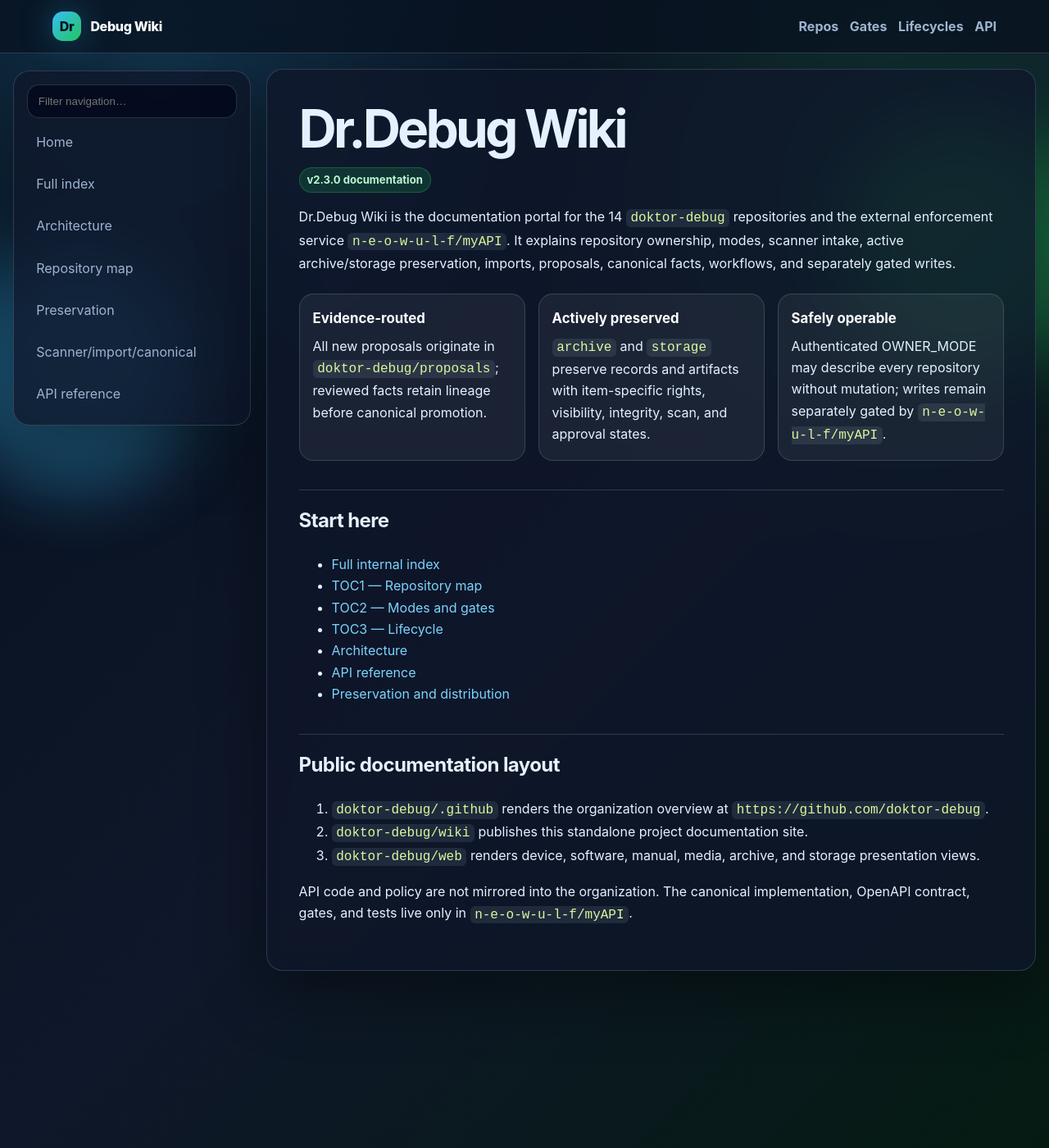
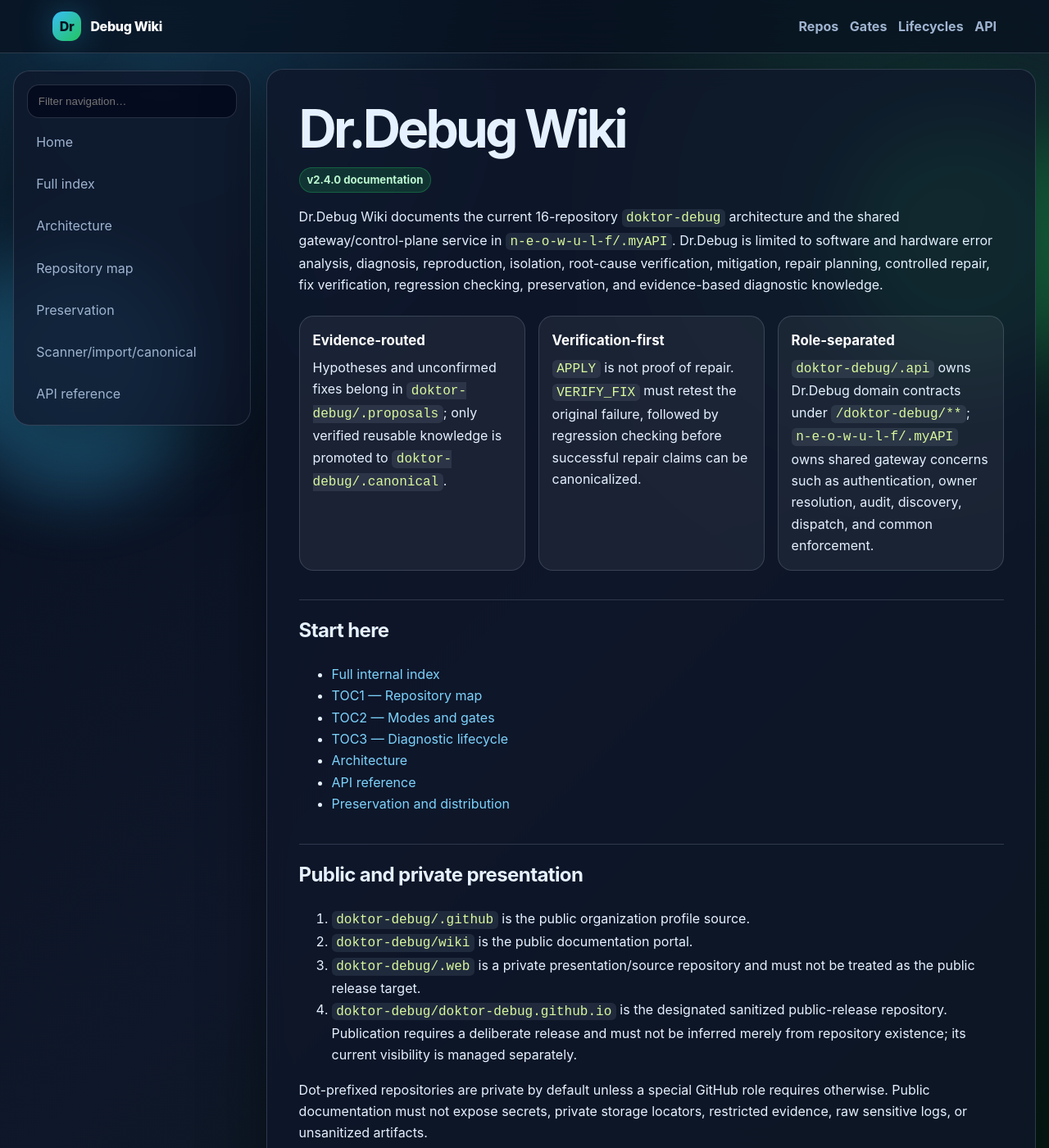
Before and after one commit to doktor-debug/wiki, a Jekyll site: the page built from index.md, in a window 1280 px wide and 1400 px high. Shown: the whole window at 82% size. Built offline with Jekyll 4.4.1, drawn with Linux system fonts in a browser that asks for light colours.

Commit message:
docs: reconcile wiki home with v2.4 architecture

```diff
--- a/index.md
+++ b/index.md
@@ -1,20 +1,20 @@
 ---
 layout: default
 title: "Dr.Debug Wiki"
-description: "Evidence-routed debugging knowledge, active preservation, and controlled repository operations."
+description: "Evidence-routed debugging knowledge, controlled repair, and repository governance."
 permalink: /
 ---
 
 # Dr.Debug Wiki
 
-<span class="badge">v2.3.0 documentation</span>
+<span class="badge">v2.4.0 documentation</span>
 
-Dr.Debug Wiki is the documentation portal for the 14 `doktor-debug` repositories and the external enforcement service `n-e-o-w-u-l-f/myAPI`. It explains repository ownership, modes, scanner intake, active archive/storage preservation, imports, proposals, canonical facts, workflows, and separately gated writes.
+Dr.Debug Wiki documents the current 16-repository `doktor-debug` architecture and the shared gateway/control-plane service in `n-e-o-w-u-l-f/.myAPI`. Dr.Debug is limited to software and hardware error analysis, diagnosis, reproduction, isolation, root-cause verification, mitigation, repair planning, controlled repair, fix verification, regression checking, preservation, and evidence-based diagnostic knowledge.
 
 <div class="hero-grid">
-  <div class="tile"><strong>Evidence-routed</strong>All new proposals originate in <code>doktor-debug/proposals</code>; reviewed facts retain lineage before canonical promotion.</div>
-  <div class="tile"><strong>Actively preserved</strong><code>archive</code> and <code>storage</code> preserve records and artifacts with item-specific rights, visibility, integrity, scan, and approval states.</div>
-  <div class="tile"><strong>Safely operable</strong>Authenticated OWNER_MODE may describe every repository without mutation; writes remain separately gated by <code>n-e-o-w-u-l-f/myAPI</code>.</div>
+  <div class="tile"><strong>Evidence-routed</strong>Hypotheses and unconfirmed fixes belong in <code>doktor-debug/.proposals</code>; only verified reusable knowledge is promoted to <code>doktor-debug/.canonical</code>.</div>
+  <div class="tile"><strong>Verification-first</strong><code>APPLY</code> is not proof of repair. <code>VERIFY_FIX</code> must retest the original failure, followed by regression checking before successful repair claims can be canonicalized.</div>
+  <div class="tile"><strong>Role-separated</strong><code>doktor-debug/.api</code> owns Dr.Debug domain contracts under <code>/doktor-debug/**</code>; <code>n-e-o-w-u-l-f/.myAPI</code> owns shared gateway concerns such as authentication, owner resolution, audit, discovery, dispatch, and common enforcement.</div>
 </div>
 
 ## Start here
@@ -22,15 +22,16 @@ Dr.Debug Wiki is the documentation portal for the 14 `doktor-debug` repositories
 - [Full internal index](./.INDEX.md)
 - [TOC1 — Repository map](./TOC1.md)
 - [TOC2 — Modes and gates](./TOC2.md)
-- [TOC3 — Lifecycle](./TOC3.md)
+- [TOC3 — Diagnostic lifecycle](./TOC3.md)
 - [Architecture](./docs/architecture/)
 - [API reference](./docs/api-reference/)
 - [Preservation and distribution](./docs/preservation/)
 
-## Public documentation layout
+## Public and private presentation
 
-1. `doktor-debug/.github` renders the organization overview at `https://github.com/doktor-debug`.
-2. `doktor-debug/wiki` publishes this standalone project documentation site.
-3. `doktor-debug/web` renders device, software, manual, media, archive, and storage presentation views.
+1. `doktor-debug/.github` is the public organization profile source.
+2. `doktor-debug/wiki` is the public documentation portal.
+3. `doktor-debug/.web` is a private presentation/source repository and must not be treated as the public release target.
+4. `doktor-debug/doktor-debug.github.io` is the designated sanitized public-release repository. Publication requires a deliberate release and must not be inferred merely from repository existence; its current visibility is managed separately.
 
-API code and policy are not mirrored into the organization. The canonical implementation, OpenAPI contract, gates, and tests live only in `n-e-o-w-u-l-f/myAPI`.
+Dot-prefixed repositories are private by default unless a special GitHub role requires otherwise. Public documentation must not expose secrets, private storage locators, restricted evidence, raw sensitive logs, or unsanitized artifacts.
```
